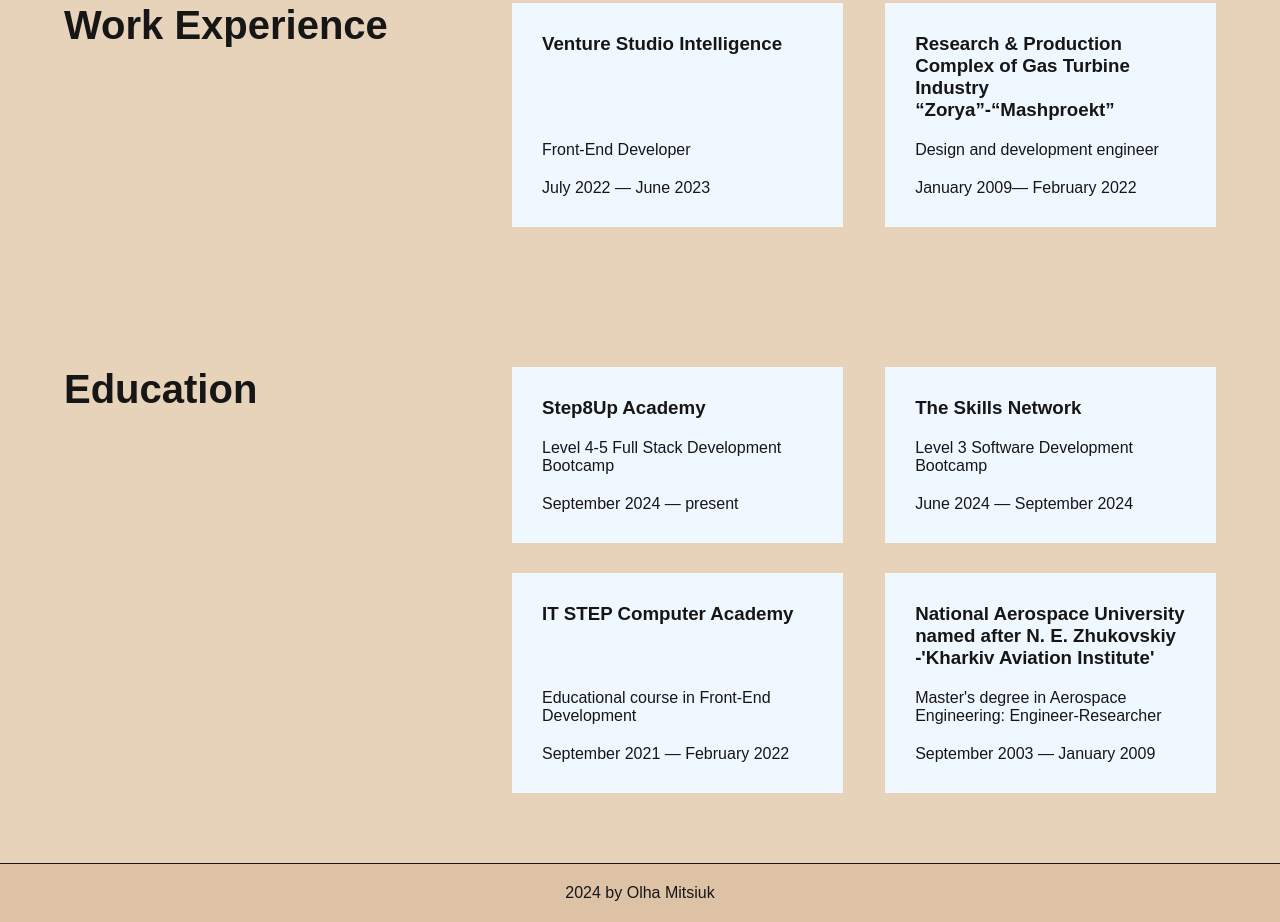
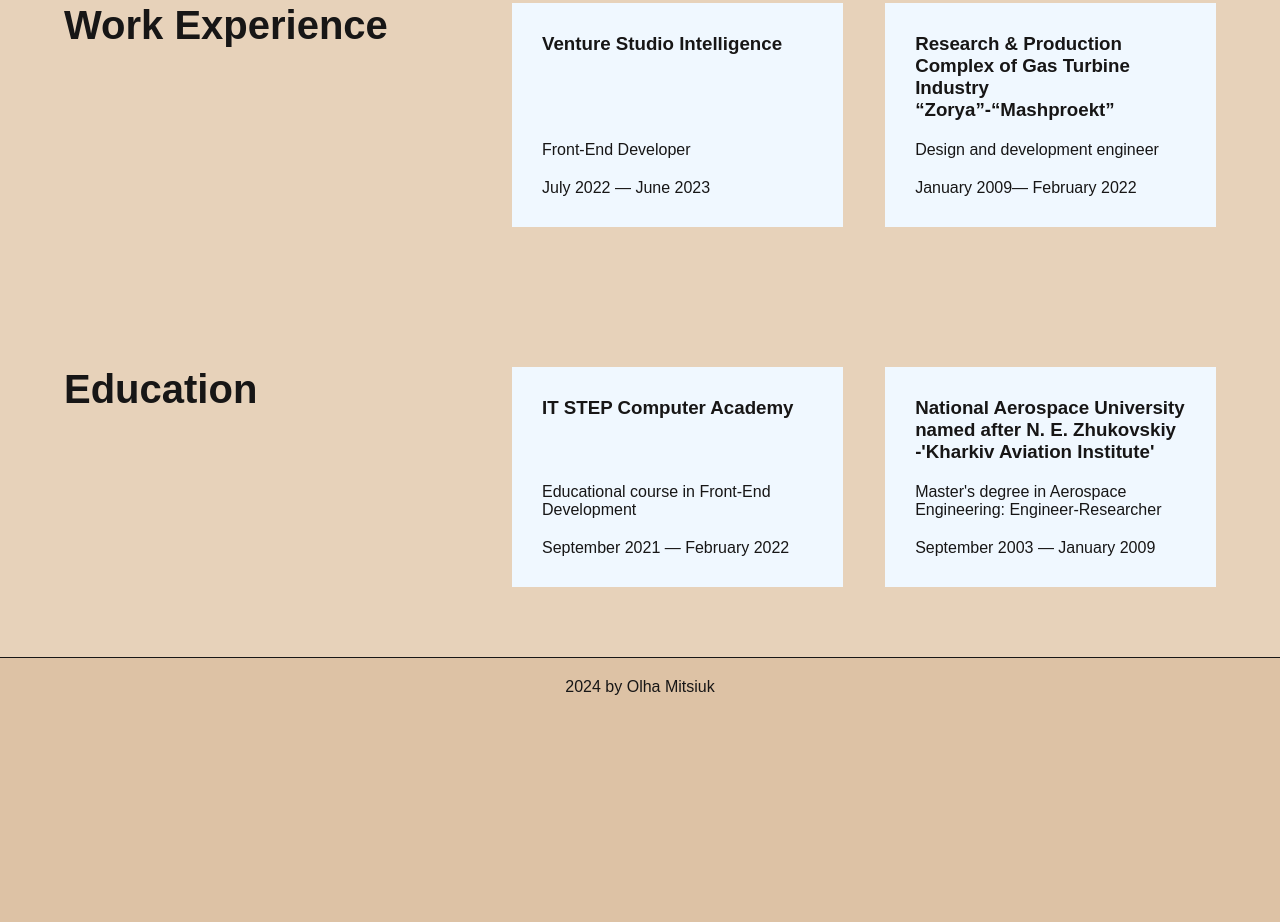
Before and after one commit to olgamitsiuk/sbc-week2-portfolio, a plain HTML site: page about.html in a window 1280 px wide. Shown: the part 1164-2086 px from the top of the page. After the commit the page ends 1880 px from the top, so only its background shows below. Drawn offline with Linux system fonts and the light colour scheme.

Commit message:
fix about page

```diff
--- a/about.html
+++ b/about.html
@@ -68,16 +68,6 @@
             <h1>Education</h1>
             <ul>
                 <li>
-                    <h3>Step8Up Academy</h3>
-                    <p>Level 4-5 Full Stack Development Bootcamp</p>
-                    <p>September 2024 — present</p>
-                </li>
-                <li>
-                    <h3>The Skills Network</h3>
-                    <p>Level 3 Software Development Bootcamp</p>
-                    <p>June 2024 — September 2024</p>
-                </li>
-                <li>
                     <h3>IT STEP Computer Academy</h3>
                     <p>Educational course in Front-End Development</p>
                     <p>September 2021 — February 2022</p>
```
